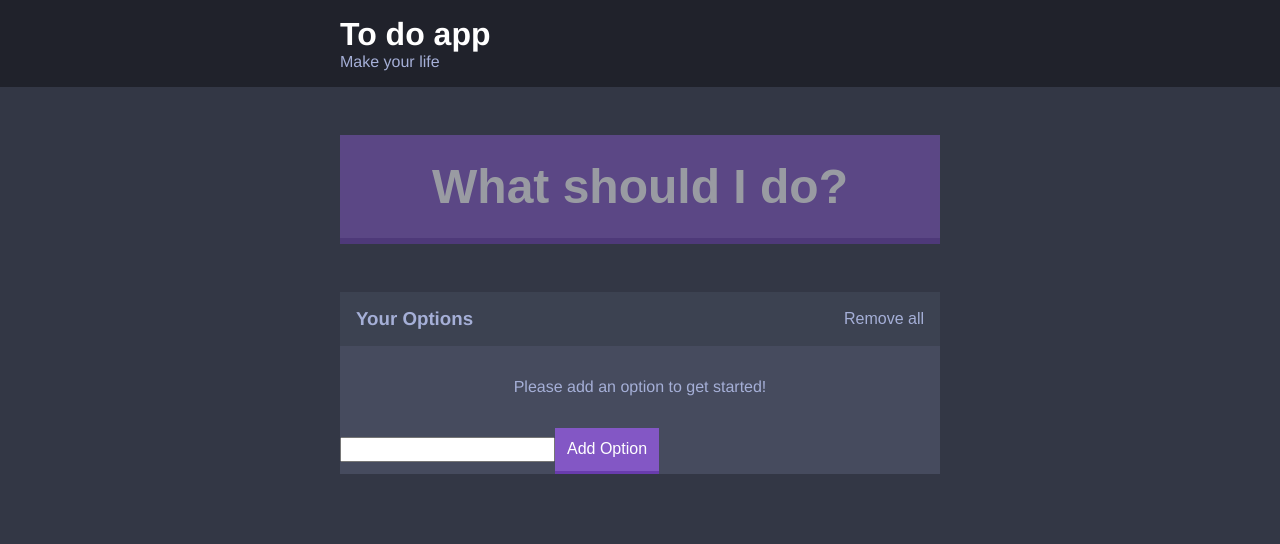
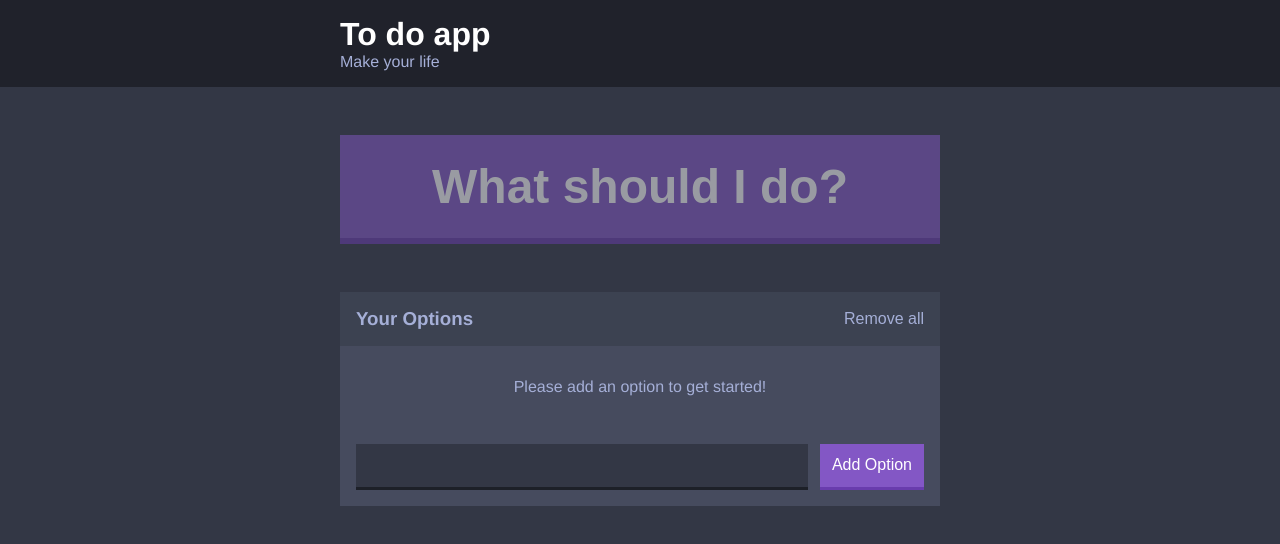
Before and after one commit to artem-solovev/reactjs_learning, a React app in the folder react-course-projects/indecision-app/: page / in a window 1280 px wide. Shown: the top 544 px of the page. Built offline with nearby package versions, Linux system fonts and the light colour scheme.

Commit message:
Stylized input field

```diff
--- a/react-course-projects/indecision-app/src/components/AddOption.js
+++ b/react-course-projects/indecision-app/src/components/AddOption.js
@@ -21,9 +21,12 @@ export default class AddOption extends React.Component {
     render() {
         return (
             <div>
-                { this.state.error && <p>{ this.state.error }</p> }
-                <form onSubmit = { this.handleAddOption }>
-                    <input type="text" name="option" />
+                { this.state.error && <p className = "add-option-error">{ this.state.error }</p> }
+                <form
+                    className = "add-option"
+                    onSubmit = { this.handleAddOption }
+                >
+                    <input className = "add-option__input" type="text" name="option" />
                     <button className = "button">Add Option</button>
                 </form>
             </div>
--- /dev/null
+++ b/react-course-projects/indecision-app/src/styles/components/_add-option.scss
@@ -0,0 +1,21 @@
+.add-option-error {
+    color: $off-white;
+    font-style: italic;
+    margin: $m-size 0 0 0;
+    padding: 0 $m-size;
+}
+
+.add-option {
+    display: flex;
+    padding: $m-size;
+}
+
+.add-option__input {
+    background: $dark-blue;
+    border: none;
+    color: $off-white;
+    border-bottom: .3rem solid darken( $dark-blue, 10% );
+    flex-grow: 1;
+    margin-right: $s-size;
+    padding: $s-size;
+}
--- a/react-course-projects/indecision-app/src/styles/styles.scss
+++ b/react-course-projects/indecision-app/src/styles/styles.scss
@@ -1,5 +1,6 @@
 @import './base/_settings';
 @import './base/_base';
+@import './components/_add-option';
 @import './components/_button';
 @import './components/_container';
 @import './components/_header';
```
